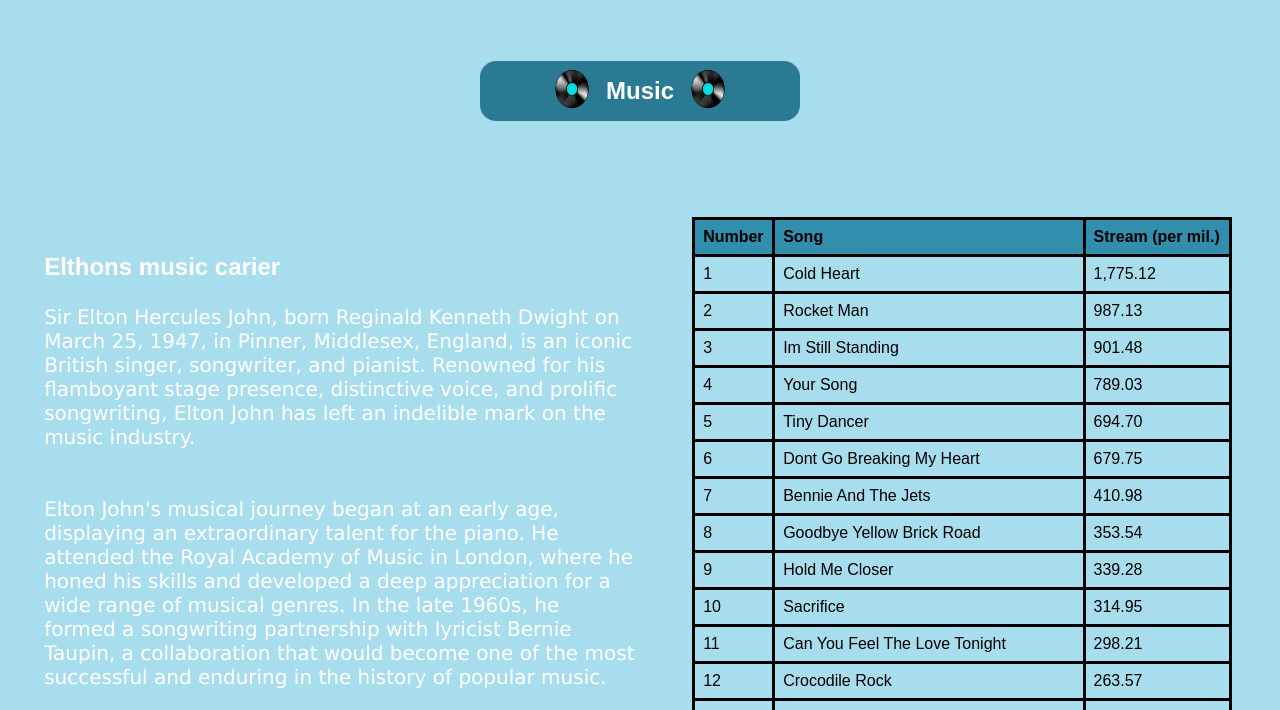
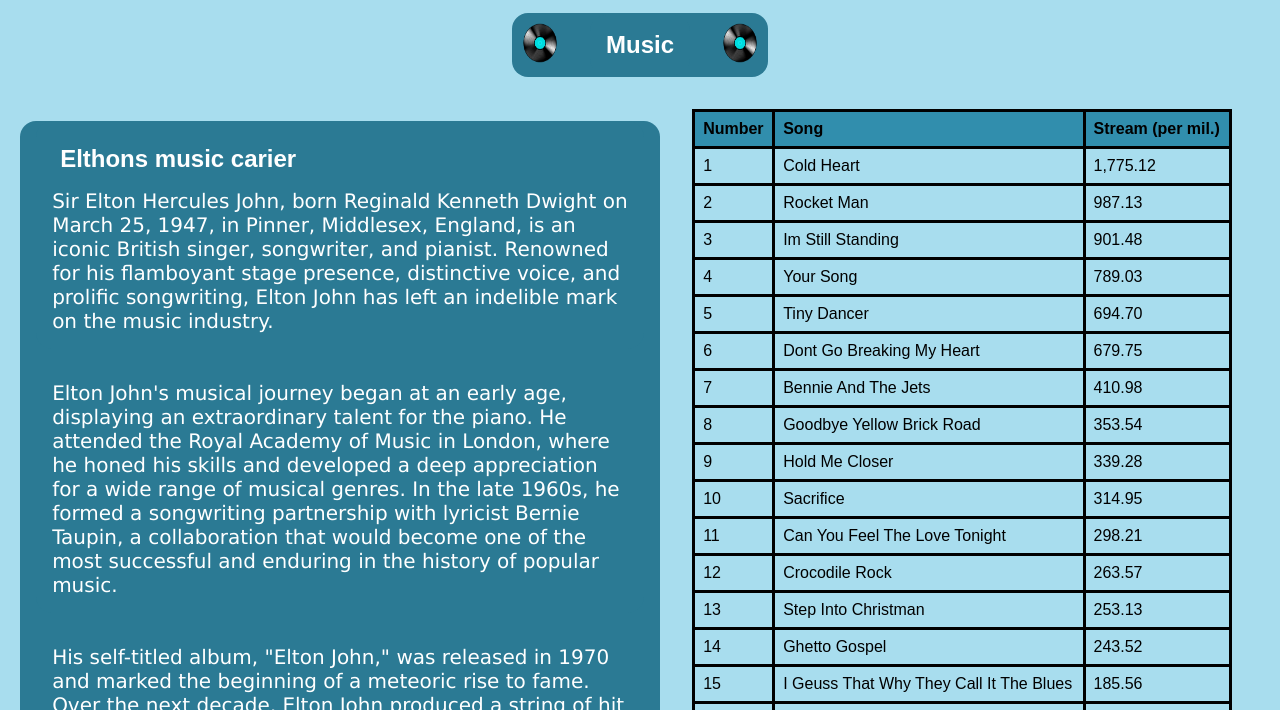
Before and after one commit to Joep2307/joep-groenteman, a plain HTML site: page music.html in a window 1280 px wide. Shown: the part 51-761 px from the top of the page. Drawn offline with Linux system fonts and the light colour scheme.

Commit message:
FINAL
eindelijk

```diff
--- a/music.html
+++ b/music.html
@@ -22,15 +22,17 @@
     </header>
 
     <main>
-        <article>
-            <ul class="flex"><!--Second child ul moet achtergrond krijgen en alles naast elkaar-->
+        <section>
+            <ul class="flex">
                 <li><img src="images/vinly_no_background.png" alt="LP plaat"></li>
-                <li><h1>Music</h1></li>
+                <li>
+                    <h1>Music</h1>
+                </li>
                 <li><img src="images/vinly_no_background.png" alt="LP plaat"></li>
             </ul>
-        </article>
-        <article class="flex">
-            <section><!--First child artivel moet achtergrond links tegen rand. rechts border radius-->
+        </section>
+        <section class="flex">
+            <article>
                 <h2>Elthons music carier</h2>
                 <p>
                     Sir Elton Hercules John, born Reginald Kenneth Dwight on March 25, 1947, in Pinner, Middlesex,
@@ -48,11 +50,9 @@
                 <p>
                     His self-titled album, "Elton John," was released in 1970 and marked the beginning of a meteoric
                     rise to fame. Over the next decade, Elton John produced a string of hit albums and singles,
-                    including "Your Song," "Rocket Man," "Bennie and the Jets," and "Candle in the Wind." His flamboyant
-                    stage costumes and energetic performances also contributed to his rapid ascent to international
-                    stardom.
+                    including "Your Song," "Rocket Man," "Bennie and the Jets," and "Candle in the Wind."
                 </p>
-            </section>
+            </article>
             <div>
                 <table>
                     <tr>
@@ -157,10 +157,10 @@
                     </tr>
                 </table>
             </div>
-        </article>
+        </section>
     </main>
     <footer>
-
+        <p>ⓒ2023 Joep Groenteman</p>
     </footer>
 </body>
 
--- a/styles.css
+++ b/styles.css
@@ -9,16 +9,16 @@ body {
     background-color: #A8DDEE;
 }
 
-section {
+article {
     position: relative;
     width: 50vw;
     height: 90vh;
+    background-color: #2B7A94;
+    border-radius: 1rem;
 }
 
-article{
+section {
     align-items: center;
-    margin-bottom: 1rem;
-    margin-top: 1rem;
 }
 
 footer {
@@ -27,18 +27,24 @@ footer {
     width: 100%;
     height: 5rem;
     background-color: #2B7A94;
+    text-align: end;
 }
 
-nav img{
-    width: 100%;
-    height: 95vh;
+img {
+    height: 90vh;
+    width: 50vw;
+    border-radius: 1rem;
+    margin: 1rem;
 }
 
 p {
     font-family: verdana;
     font-size: 20px;
-    padding: 1.5rem;
+    padding: 1rem;
     color: white;
+    margin-left: 1rem;
+    margin-right: 1rem;
+    margin-bottom: 1rem;
 }
 
 h1 {
@@ -46,6 +52,8 @@ h1 {
     text-align: center;
     padding: 1rem;
     border-radius: 1rem;
+    margin: 1rem;
+    background-color: #2B7A94;
 }
 
 h2 {
@@ -53,6 +61,8 @@ h2 {
     text-align: left;
     padding-top: 1.5rem;
     padding-left: 1.5rem;
+    margin-left: 1rem;
+    margin-right: 1rem;
 }
 
 h3 {
@@ -61,10 +71,19 @@ h3 {
     padding: 1.5rem;
 }
 
-img {
-    height: 90%;
-    width: 90%;
+
+section p {
+    background-color: #2B7A94;
+    border-bottom-left-radius: 1rem;
+    border-bottom-right-radius: 1rem;
 }
+
+section h2 {
+    background-color: #2B7A94;
+    border-top-left-radius: 1rem;
+    border-top-right-radius: 1rem;
+}
+
 
 div img {
     padding-bottom: 1rem;
@@ -73,13 +92,14 @@ div img {
     border-radius: 2rem;
 }
 
-article ul{
+section ul {
     background-color: #2B7A94;
-    margin: 4rem;
-    margin-left: 30rem;
-    margin-right: 30rem;
+    margin-left: 40vw;
+    margin-right: 40vw;
     border-radius: 1rem;
     align-items: center;
+    margin-top: 2vh;
+    height: 8vh;
 }
 
 /* nav bar */
@@ -107,8 +127,16 @@ nav a {
     background-color: #2B7A94;
 }
 
-a:link, :visited {
+a:link,
+:visited {
     text-decoration: none;
+}
+
+nav img {
+    width: 100%;
+    height: 95vh;
+    border-radius: 0rem;
+    margin: 0rem;
 }
 
 nav li img {
@@ -117,7 +145,7 @@ nav li img {
 }
 
 /* Music table */
-table{
+table {
     border-collapse: collapse;
     text-align: left;
     width: 90%;
@@ -140,7 +168,7 @@ table th {
 }
 
 /* Aninamtion */
-article li img {
+section li img {
     width: 2.8vw;
     height: 5vh;
     animation-name: spin;
@@ -167,4 +195,4 @@ article li img {
 /* De puntjes weghalen */
 li::marker {
     content: none;
- }
+}
```
Also changed, not shown: bio.html (+10 -10 lines), index.html (+5 -6 lines), rocketman.html (+11 -11 lines), images/Elthon john.jpeg (deleted), images/elthon-john-log.png (deleted), images/elthon_john_outfit1.jpg (deleted), images/elthon_john_outfit3.jpeg (deleted), images/foundation-elthon-john.webp (deleted), images/goodbye-yellow-brick-road-phonograph-record-lp-record-album-freedom-elementary-school.jpg (deleted), images/rocketman_poster2.jpeg (deleted), images/troubadour.jpg.webp (deleted), images/wp2246185.jpg (deleted).
